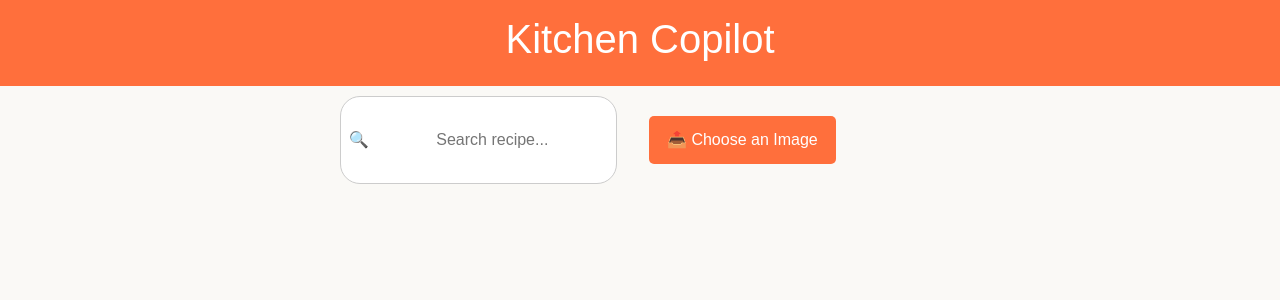
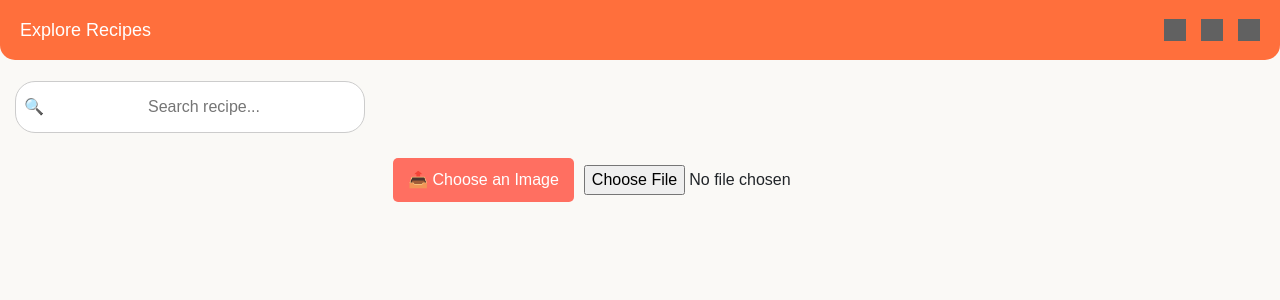
Before and after one commit to Irf2an/HackOMania_Bedrock, a Flask app: page / in a window 1280 px wide. Shown: the top 300 px of the page. Run offline with Flask 3, Linux system fonts and the light colour scheme; some libraries are stand-ins or nearby versions; grey boxes are pictures that could not be loaded.

Commit message:
Going to test the backend

```diff
--- a/static/script.js
+++ b/static/script.js
@@ -172,7 +172,7 @@
     }
 }
 
-// Sends ingredients & preferences to API
+// Function to generate recipes
 function generateRecipes() {
     let dietaryPref = document.getElementById("dietaryPref").value;
     let seasoningPref = document.getElementById("seasoningPref").value;
@@ -180,30 +180,64 @@
     let recipeStylePref = document.getElementById("recipeStylePref").value;
 
     let userPreferences = {
-        "Dietary Preference": dietaryPref,
-        "Seasoning Preference": seasoningPref,
-        "Cooking Time": cookingTimePref,
-        "Recipe Style": recipeStylePref
+        dietaryPreference: dietaryPref,
+        seasoningPreference: seasoningPref,
+        cookingTime: cookingTimePref,
+        recipeStyle: recipeStylePref,
+        ingredients: ingredientList
     };
 
-    let requestData = {
-        ingredients: ingredientList,
-        preferences: userPreferences
-    };
-
-    console.log("requestData = ", requestData);
+    console.log("📡 Sending data to generate recipe:", userPreferences);
 
     fetch("/GPT/send-details", {
         method: "POST",
-        headers: {
-            "Content-Type": "application/json"
-        },
-        body: JSON.stringify(requestData)
+        headers: { "Content-Type": "application/json" },
+        body: JSON.stringify(userPreferences)
     })
     .then(response => response.json())
-    .then(data => console.log("Recipes:", data))
-    .catch(error => console.error("Error:", error));
+    .then(data => {
+        console.log("✅ Recipe Response:", data);
+        displayRecipe(data);
+    })
+    .catch(error => console.error("🔴 Error generating recipe:", error));
 }
+
+// Function to display the recipe properly
+function displayRecipes(recipeData) {
+    let recipeContainer = document.getElementById("recipeResults");
+    recipeContainer.innerHTML = "";
+
+    let recipeTitle = document.createElement("h2");
+    recipeTitle.innerText = "🍽️ Recommended Recipes";
+    recipeContainer.appendChild(recipeTitle);
+
+    let recipeList = document.createElement("div");
+    recipeList.className = "recipe-grid";
+
+    let recipeCard = document.createElement("div");
+    recipeCard.className = "recipe-card";
+
+    let dishName = document.createElement("h3");
+    dishName.innerText = recipeData.recipes.split("\n\n")[0].replace("Dish Name: ", "");
+    recipeCard.appendChild(dishName);
+
+    let instructions = document.createElement("p");
+    instructions.innerText = recipeData.recipes.split("\n\n").slice(1).join("\n\n");
+    recipeCard.appendChild(instructions);
+
+    recipeList.appendChild(recipeCard);
+    recipeContainer.appendChild(recipeList);
+}
+
+
+// Helper function to format recipe output
+function formatRecipeOutput(recipeText) {
+    return recipeText
+        .replace(/\n\n/g, "<br><br>") // Preserve paragraph spacing
+        .replace(/\n- /g, "<br>🔸 ") // Bullet points for ingredients
+        .replace(/\n[0-9]+\./g, match => `<br><strong>${match.trim()}</strong>`); // Step numbers bold
+}
+
 
 // Function to preview the image before uploading
 function previewImage(event) {
--- a/static/styles.css
+++ b/static/styles.css
@@ -349,3 +349,226 @@
 .custom-file-upload:hover {
     background-color: #e65c50;
 }
+
+/* ---- HEADER STYLING ---- */
+.header-bar {
+    background-color: #FF6F3C;  /* Orange Header */
+    padding: 15px 20px;
+    color: white;
+    display: flex;
+    align-items: center;
+    justify-content: space-between;
+    font-size: 20px;
+    font-weight: bold;
+    width: 100%;
+    border-bottom-left-radius: 15px;
+    border-bottom-right-radius: 15px;
+    position: fixed;
+    top: 0;
+    left: 0;
+    right: 0;
+    z-index: 1000;
+    height: 60px;
+}
+
+/* Left-aligned title */
+.header-title {
+    margin: 0;
+    font-size: 18px;
+    font-weight: normal;
+    color: white;
+}
+
+/* Right-aligned icons */
+.header-icons {
+    display: flex;
+    gap: 15px;
+    align-items: center;
+}
+
+.header-icons img {
+    width: 22px;  /* Adjust icon size */
+    height: 22px;
+    filter: invert(1); /* Makes icons white */
+    cursor: pointer;
+}
+
+.header-container {
+    display: flex;
+    justify-content: space-between;
+    align-items: center;
+    background-color: #FF6F3C;
+    color: white;
+    padding: 15px 20px;
+}
+
+.header h1 {
+    font-size: 22px;
+    margin: 0;
+}
+
+.header-icons {
+    display: flex;
+    gap: 15px;
+    font-size: 18px;
+    cursor: pointer;
+}
+
+.top-bar {
+    display: flex;
+    flex-direction: column;
+    gap: 10px;
+    padding: 15px;
+}
+
+.dropdown-container {
+    display: flex;
+    justify-content: space-between;
+    align-items: center;
+}
+
+.dropdown-container select {
+    flex: 1;
+    padding: 8px;
+    border-radius: 5px;
+    border: 1px solid #ddd;
+}
+
+.add-btn {
+    padding: 8px 12px;
+    background-color: #FF6F3C;
+    border: none;
+    color: white;
+    border-radius: 5px;
+    cursor: pointer;
+}
+
+.search-bar {
+    display: flex;
+    align-items: center;
+    border: 1px solid #ccc;
+    border-radius: 20px;
+    padding: 8px;
+    background-color: white;
+}
+
+.search-bar input {
+    border: none;
+    outline: none;
+    flex: 1;
+    padding: 5px;
+}
+
+.search-icon {
+    margin-right: 8px;
+    font-size: 16px;
+    color: #888;
+}
+
+.grid {
+    display: grid;
+    grid-template-columns: repeat(auto-fit, minmax(140px, 1fr));
+    gap: 15px;
+    padding: 15px;
+}
+
+.ingredient-card {
+    background: white;
+    border: 1px solid #ddd;
+    border-radius: 10px;
+    padding: 10px;
+    text-align: center;
+    box-shadow: 2px 2px 6px rgba(0, 0, 0, 0.1);
+    transition: transform 0.2s ease-in-out;
+}
+
+.ingredient-card:hover {
+    transform: translateY(-5px);
+}
+
+.ingredient-card img {
+    width: 100px;
+    height: 100px;
+    object-fit: cover;
+    margin: 5px auto;
+}
+
+.ingredient-card input {
+    width: 100%;
+    margin-top: 5px;
+    padding: 5px;
+    border: 1px solid #ccc;
+    border-radius: 5px;
+    text-align: center;
+}
+
+.ingredient-card button {
+    background-color: #FF6F3C;
+    color: white;
+    padding: 6px;
+    border: none;
+    cursor: pointer;
+    border-radius: 5px;
+    margin-top: 5px;
+    width: 100%;
+}
+
+.recipe-grid {
+    display: grid;
+    grid-template-columns: repeat(auto-fit, minmax(250px, 1fr));
+    gap: 15px;
+    padding: 15px;
+}
+
+.recipe-card {
+    background: white;
+    border: 1px solid #ddd;
+    border-radius: 10px;
+    padding: 15px;
+    text-align: left;
+    box-shadow: 0 4px 8px rgba(0, 0, 0, 0.1);
+}
+
+.recipe-card h3 {
+    font-size: 18px;
+    color: #FF6F3C;
+    margin-bottom: 10px;
+}
+
+.recipe-card p {
+    font-size: 14px;
+    color: #666;
+    line-height: 1.5;
+}
+
+.dropdown-container {
+    display: flex;
+    align-items: center;
+    gap: 10px;
+    margin-bottom: 15px;
+}
+
+#cookbookSelect {
+    padding: 10px;
+    border-radius: 5px;
+    border: 1px solid #ddd;
+    background: white;
+    font-size: 16px;
+    cursor: pointer;
+}
+
+.add-btn {
+    padding: 10px 15px;
+    font-size: 14px;
+    font-weight: bold;
+    color: white;
+    background-color: #FF6F3C;
+    border: none;
+    border-radius: 5px;
+    cursor: pointer;
+    transition: background-color 0.3s ease;
+}
+
+.add-btn:hover {
+    background-color: #e65c2e;
+}
--- a/templates/index.html
+++ b/templates/index.html
@@ -4,6 +4,7 @@
     <meta charset="UTF-8">
     <meta name="viewport" content="width=device-width, initial-scale=1.0">
     <title>Kitchen Copilot</title>
+    <link rel="icon" type="image/png" href="{{ url_for('static', filename='images/KitchenCopilot_Logo.png') }}">
 
     <!-- Bootstrap CSS -->
     <link href="https://cdn.jsdelivr.net/npm/bootstrap@5.3.0/dist/css/bootstrap.min.css" rel="stylesheet">
@@ -13,42 +14,43 @@
 <body>
 
     <!-- Header -->
-    <header class="header">
-        <h1>Kitchen Copilot</h1>
+    <header class="header-bar">
+        <span class="header-title">Explore Recipes</span>
+        <div class="header-icons">
+            <img src="https://cdn-icons-png.flaticon.com/512/134/134819.png" alt="Chat Icon">
+            <img src="https://cdn-icons-png.flaticon.com/512/3602/3602145.png" alt="Bell Icon">
+            <img src="https://cdn-icons-png.flaticon.com/512/1828/1828859.png" alt="Menu Icon">
+        </div>
     </header>
 
-    <!-- Upload & Search Section -->
-    <div class="upload-container">
-        <div class="row">
-            <!-- 🔍 Search Bar -->
-            <div class="col search-bar">
-                <span class="search-icon">🔍</span>
-                <input type="text" id="searchInput" placeholder="Search recipe...">
-            </div>
 
-            <div class="col upload-section">
-                <label for="imageUpload" class="custom-file-upload">📤 Choose an Image</label>
-                <input type="file" id="imageUpload" accept="image/*" onchange="previewImage(event)">
-            </div>
+    <div class="top-bar">
+        <div class="dropdown-container">
+            <select id="cookbookSelect">
+                <option value="general">📖 General Cookbook</option>
+                <option value="favorites">⭐ Favorites</option>
+            </select>
+            <button class="add-btn">➕ Add new</button>
+        </div>
+
+        <div class="search-bar">
+            <span class="search-icon">🔍</span>
+            <input type="text" id="searchInput" placeholder="Search recipe...">
         </div>
     </div>
 
     <div class="upload-container">
-        <div class="row">
-            <!-- 📤 Image Upload Button -->
-            <div class="col">
-                <img id="preview" class="image-preview" style="display: none;" />
-            </div>
-        </div>
-        <div class="row">
-            <div class="col">
-                <!-- Identify Ingredients Button (Hidden Initially) -->
-                <button id="identifyBtn" class="identify-btn" onclick="uploadImage()" style="display: none;">
-                    🔍 Identify Ingredients
-                </button>
-            </div>
-        </div>
+        <label for="imageUpload" class="custom-file-upload">📤 Choose an Image</label>
+        <input type="file" id="imageUpload" accept="image/*" onchange="previewImage(event)">
     </div>
+
+    <div class="upload-container">
+        <img id="preview" class="image-preview" style="display: none;" />
+        <button id="identifyBtn" class="identify-btn" onclick="uploadImage()" style="display: none;">
+            🔍 Identify Ingredients
+        </button>
+    </div>
+
 
     <!-- Identified Ingredients Section -->
     <div id="ingredientsDiv" class="ingredient-container" style="display:none;">
@@ -104,7 +106,6 @@
         <button onclick="generateRecipes()">🍽️ Generate Recipes</button>
     </div>
 
-    <script src="{{ url_for('static', filename='script.js') }}"></script>
     <!-- Bootstrap JS -->
     <script src="https://cdn.jsdelivr.net/npm/bootstrap@5.3.0/dist/js/bootstrap.bundle.min.js"></script>
     <script src="{{ url_for('static', filename='script.js') }}"></script>
```
Also changed, not shown: static/images/AppleSauceCake.jpg (renamed from images/AppleSauceCake.jpg), static/images/Brownie.jpeg (renamed from images/Brownie.jpeg), static/images/CapreseSalad.jpeg (renamed from images/CapreseSalad.jpeg), static/images/Falafels.jpg (renamed from images/Falafels.jpg), static/images/GarlicShrimp.jpeg (renamed from images/GarlicShrimp.jpeg), static/images/KitchenCopilot_Logo.png (renamed from images/KitchenCopilot_Logo.png), static/images/RoastChicken.jpeg (renamed from images/RoastChicken.jpeg), static/images/fridge.jpg (renamed from images/fridge.jpg), 2 other files.
